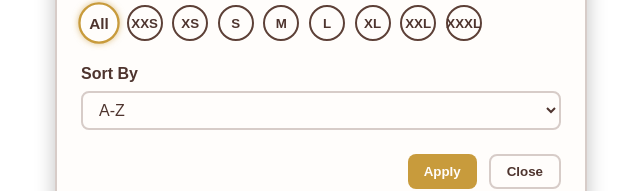
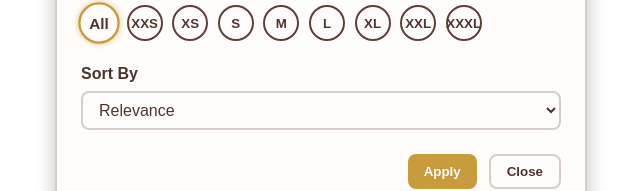
Before and after one commit to BLOUDANJEWELLERY/webns, a Next.js app in the folder nextjs/: page /components/filtersortmodal in a window 1280 px wide. Shown: the part 540-731 px from the top of the page, without its empty margins (319-959 px from the left). Built offline with nearby package versions, Linux system fonts and the light colour scheme.

Commit message:
Update filtersortmodal.tsx

```diff
--- a/nextjs/src/pages/components/filtersortmodal.tsx
+++ b/nextjs/src/pages/components/filtersortmodal.tsx
@@ -50,7 +50,7 @@ export default function FilterSortModal({
   initialCategories,
   initialMinPrice = 0,
   initialMaxPrice = 100,
-  initialSort = 'alphabeticalAZ',
+  initialSort = 'relevance',
   onApply,
   onClose,
 }: FilterSortModalProps) {
```
